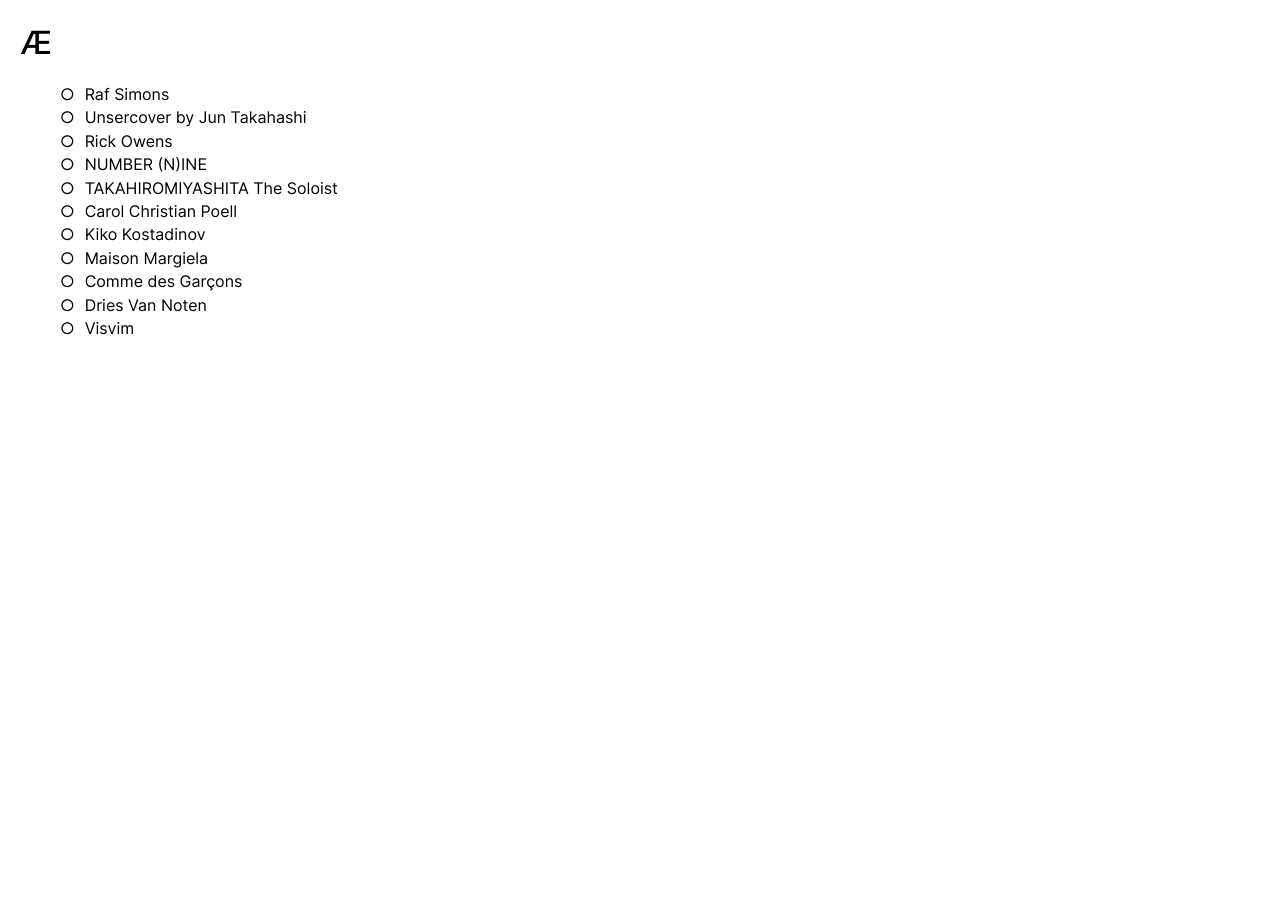
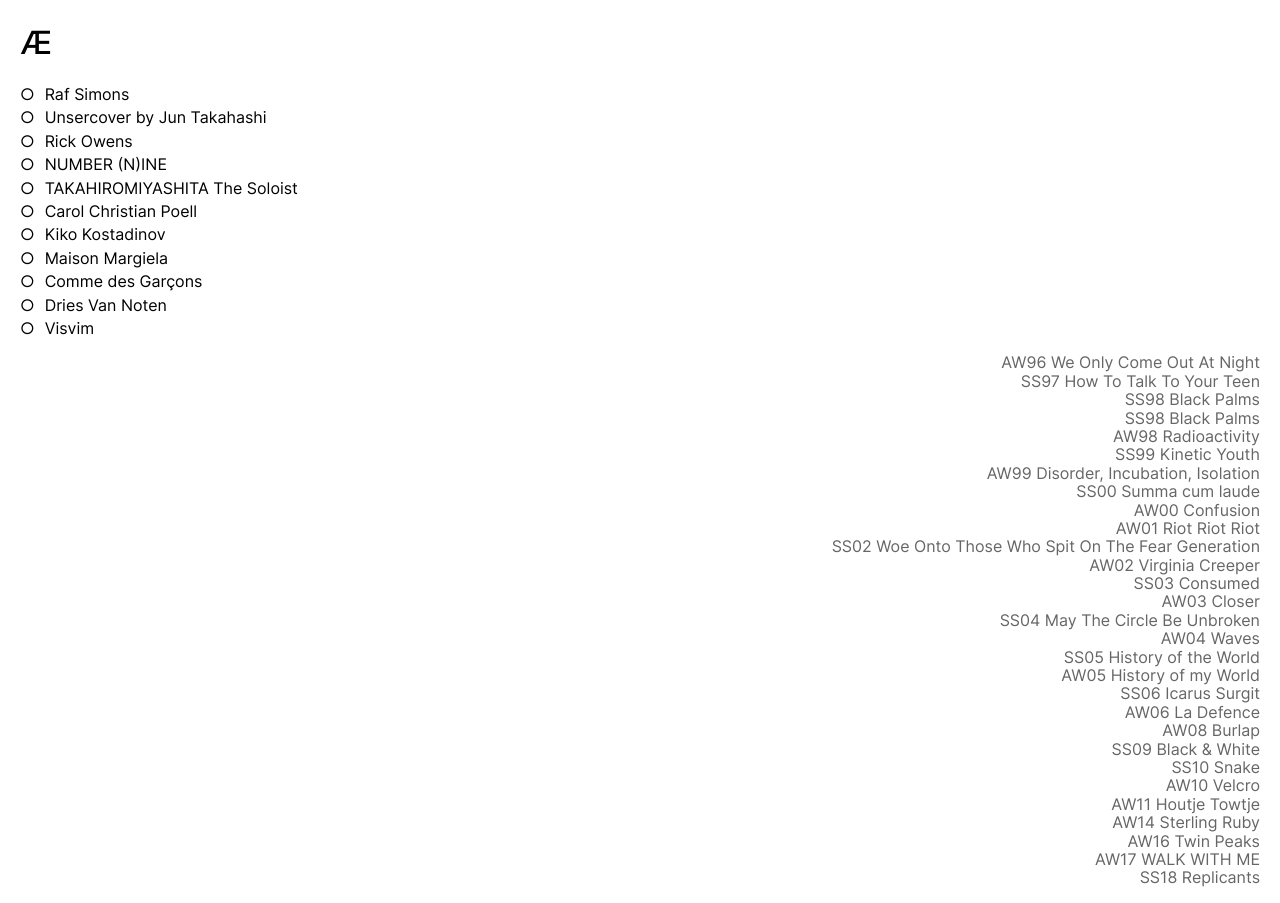
Before and after one commit to arklit/aearchive, a React (Create React App) app: page / in a window 1280 px wide. Before the commit the page ends 800 px from the top, so only its background shows below. Built offline with nearby package versions, Linux system fonts and the light colour scheme.

Commit message:
add storage

```diff
--- a/src/App/App.js
+++ b/src/App/App.js
@@ -1,10 +1,30 @@
+import React from "react";
 import Designers from "../Designers/designers";
 import Header from "../Header/header";
+import RafSimons from "../RafSimons/RafSimons";
 function App() {
+  const [isOpen, setIsOpen] = React.useState(
+    localStorage.getItem('isHidden')
+    ? JSON.parse(localStorage.getItem('isOpen'))
+    : false
+  );
+  function handleOpen() {
+    setIsOpen(true)
+    localStorage.setItem("isHidden", JSON.stringify(isOpen))
+    if(isOpen) {
+      setIsOpen(false)
+    }
+  }
+
+  React.useEffect(() => {
+    handleOpen()
+  }, [])
+
   return (
     <div className="App">
       <Header/>
-      <Designers />
+      <Designers handleClick={handleOpen}/>
+      <RafSimons isOpen={isOpen}/>
     </div>
   );
 }
--- a/src/Designers/designers.css
+++ b/src/Designers/designers.css
@@ -2,6 +2,7 @@
     margin-bottom: 5px;
 }
 .designers__list {
+    padding: 0;
     list-style-type: none;
     cursor: pointer;
 }
@@ -15,3 +16,19 @@
 .designers__item:hover::before {
     content: "●";
 }
+.line {
+    width: 400px;
+    border-bottom: 1px solid black;
+    display: flex;
+    justify-content: space-between;
+}
+.line1 {
+    width: 5px;
+    height: 2px;
+    border-bottom: 1px solid black;
+}
+.line2 {
+    width: 5px;
+    height: 2px;
+    border-bottom: 1px solid black;
+}
--- a/src/Designers/designers.js
+++ b/src/Designers/designers.js
@@ -1,7 +1,11 @@
-function Designers() {
+function Designers(props) {
+    const { handleChangeRadio, checked} = props;
+    function onChange(event) {
+        handleChangeRadio(event.target.checked);
+    }
     return(
         <ul className="designers__list">
-            <li className="designers__item">Raf Simons</li>
+          <li  type="checkbox" onChange={handleChangeRadio} checked={checked} className="designers__item" onClick={props.handleClick}>Raf Simons</li>
           <li className="designers__item">Unsercover by Jun Takahashi</li>
           <li className="designers__item">Rick Owens</li>
           <li className="designers__item">NUMBER (N)INE</li>
@@ -12,7 +16,6 @@
           <li className="designers__item">Comme des Garçons</li>
           <li className="designers__item">Dries Van Noten</li>
           <li className="designers__item">Visvim</li>
-
           </ul>
     )
 }
--- /dev/null
+++ b/src/RafSimons/RafSimons.css
@@ -0,0 +1,13 @@
+.collection {
+    display: flex;
+    flex-direction: column;
+    align-items: flex-end;
+    list-style: none;
+}
+.collection__item {
+    color: #666666
+}
+.collection__item:hover {
+    cursor: pointer;
+    font-style: italic;
+}
--- /dev/null
+++ b/src/RafSimons/RafSimons.jsx
@@ -0,0 +1,41 @@
+function RafSimons(props) {
+  const {isOpen} = props;
+  return(
+    <>
+    {isOpen && (
+      <ul className="collection">
+        <li className="collection__item">AW96 We Only Come Out At Night</li>
+        <li className="collection__item">SS97 How To Talk To Your Teen</li>
+        <li className="collection__item">SS98 Black Palms</li>
+        <li className="collection__item">SS98 Black Palms</li>
+        <li className="collection__item">AW98 Radioactivity</li>
+        <li className="collection__item">SS99 Kinetic Youth</li>
+        <li className="collection__item">AW99 Disorder, Incubation, Isolation</li>
+        <li className="collection__item">SS00 Summa cum laude</li>
+        <li className="collection__item">AW00 Confusion</li>
+        <li className="collection__item">AW01 Riot Riot Riot</li>
+        <li className="collection__item">SS02 Woe Onto Those Who Spit On The Fear Generation</li>
+        <li className="collection__item">AW02 Virginia Creeper</li>
+        <li className="collection__item">SS03 Consumed</li>
+        <li className="collection__item">AW03 Closer</li>
+        <li className="collection__item">SS04 May The Circle Be Unbroken</li>
+        <li className="collection__item">AW04 Waves</li>
+        <li className="collection__item">SS05 History of the World</li>
+        <li className="collection__item">AW05 History of my World</li>
+        <li className="collection__item">SS06 Icarus Surgit</li>
+        <li className="collection__item">AW06 La Defence</li>
+        <li className="collection__item">AW08 Burlap</li>
+        <li className="collection__item">SS09 Black & White</li>
+        <li className="collection__item">SS10 Snake</li>
+        <li className="collection__item">AW10 Velcro</li>
+        <li className="collection__item">AW11 Houtje Towtje</li>
+        <li className="collection__item">AW14 Sterling Ruby</li>
+        <li className="collection__item">AW16 Twin Peaks</li>
+        <li className="collection__item">AW17 WALK WITH ME</li>
+        <li className="collection__item">SS18 Replicants</li>
+      </ul>
+    )}
+    </>
+    )
+}
+export default RafSimons
--- a/src/index.css
+++ b/src/index.css
@@ -3,3 +3,4 @@
 @import url(./App/App.css);
 @import url(./Header/header.css);
 @import url(./Designers/designers.css);
+@import url(./RafSimons/RafSimons.css);
```
Lines whose indentation alone changed are shown as unchanged.
